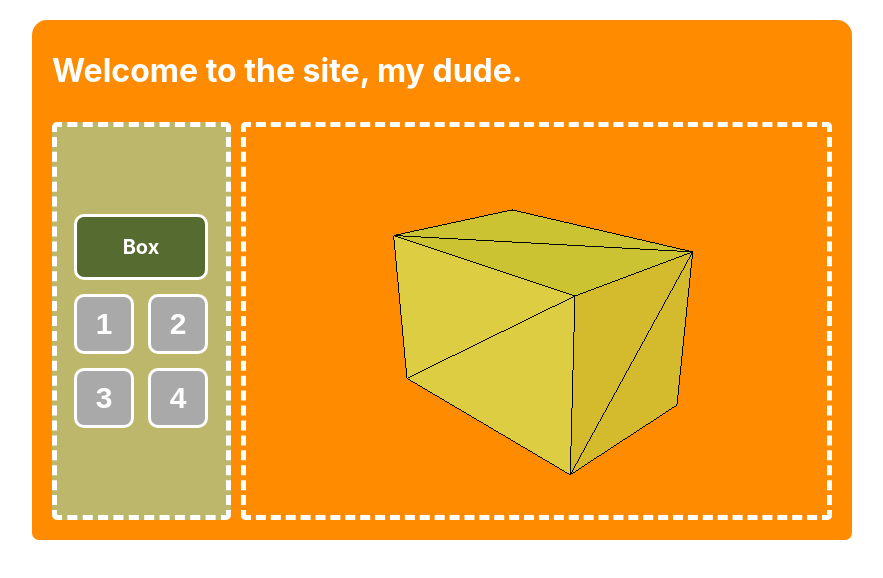
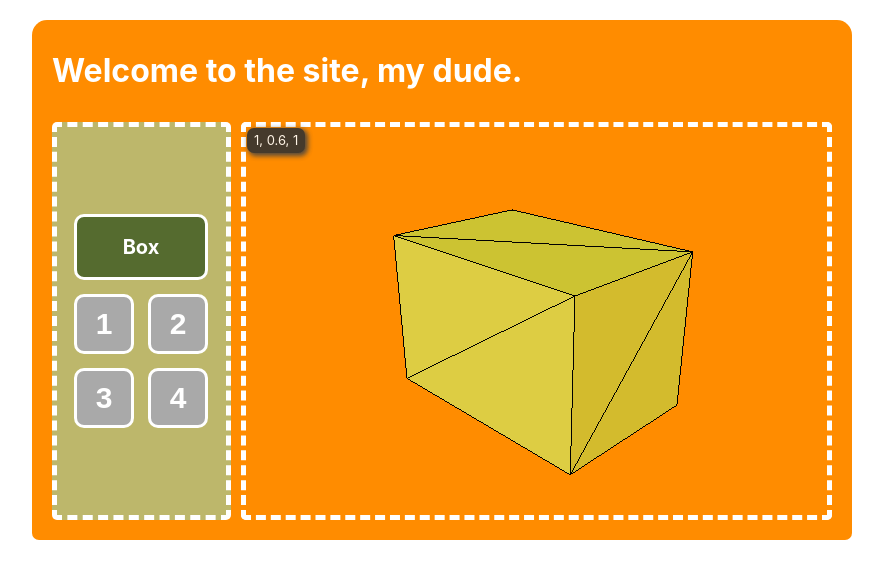
Before and after one commit to fn3d/mydude.github.io, a React (Create React App) app in the folder react-test-1/: page / in a window 1280 px wide. Shown: the top 578 px of the page, without its empty margins (198-1081 px from the left). Built offline with nearby package versions, Linux system fonts and the light colour scheme.

Commit message:
add coordinates label

```diff
--- a/react-test-1/src/App.css
+++ b/react-test-1/src/App.css
@@ -81,11 +81,21 @@ h1 {
 }
 
 .canvasContainer {
+  position: relative;
   width: 100%;
   border-style: dashed;
   border-radius: 5px;
   border-color: white;
   border-width: 5px;
+}
+
+.canvasUISpace {
+  position: absolute;
+  width: 580px;
+  height: 390px;
+  margin-left: 195px;
+  margin-top: 6px;
+  pointer-events: none;
 }
 
 .panelButton {
--- a/react-test-1/src/App.js
+++ b/react-test-1/src/App.js
@@ -1,10 +1,11 @@
 import './App.css';
 import * as THREE from 'three';
-import { Canvas, useFrame, useThree } from '@react-three/fiber';
-import { StrictMode, useRef, useState } from 'react';
+import { Canvas, useFrame } from '@react-three/fiber';
+import { StrictMode, useRef, useState, useEffect } from 'react';
 import { OrbitControls } from '@react-three/drei';
 import { SceneProvider, SceneSetter, useScene } from './scene/sceneContext';
-import { createPrimitive } from './scene/geom';
+import { createPrimitive, roundToDecimalPlaces } from './scene/geom';
+import { DynamicLabel } from './scene/dynamicLabel';
 
 // Set up the button with a pointer to a PerformActionOnClick.
 function PanelButton({buttonString, onClick}) {
@@ -48,6 +49,50 @@ function MainPanel() {
 		</div>
 		</SceneProvider>
 	);
+}
+
+function CanvasUISpace({raycastCoords, mouseCoords}) {
+
+	return (
+		<div className="canvasUISpace">
+			<DynamicLabel
+				raycastCoords={ raycastCoords }
+				mouseCoords={ mouseCoords }
+			/>
+		</div>
+	);
+}
+
+function CanvasMain({primitive}) {
+
+	const { renderer, scene, camera } = useScene();
+	const [ raycastCoords, setCoords ] = useState();
+	const [ mouseCoords, setMouseCoords ] = useState();
+
+	// Need to use useEffect here to avoid an infinite
+	// rendering loop. We do need to initialize the
+	// setter function.
+	useEffect(() => {
+		setCoords(null);
+		setMouseCoords(null);
+	}, []);
+
+	return (
+		<>
+			<CanvasContainer
+				primitive={ primitive }
+				renderer={ renderer }
+				scene={ scene }
+				camera={ camera }
+				coordinateSetter={ setCoords }
+				mouseCoordSetter={ setMouseCoords }
+			/>
+			<CanvasUISpace
+				raycastCoords={ raycastCoords }
+				mouseCoords={ mouseCoords }
+			/>
+		</>
+	)
 }
 
 // This houses all the buttons as well as the object label, and for
@@ -94,19 +139,12 @@ function ButtonsContainer() {
 				/>
 				))}
 			</div>
-			<CanvasContainer primitive={primitive} />
+			<CanvasMain primitive={ primitive } />
 		</>
 	);
 }
 
-function Foo() {
-	useFrame((state, delta, xrFrame) => {
-	  // This function runs at the native refresh rate inside of a shared render-loop
-	  console.log("Frames flippin'!");
-	})
-}
-
-function RayCast({mousePos, scene, camera, renderer}) {
+function RayCast({mousePos, renderer, scene, camera, coordinateSetter}) {
 
 	const rcRef = useRef(new THREE.Raycaster());
 
@@ -115,6 +153,26 @@ function RayCast({mousePos, scene, camera, renderer}) {
 		if (scene && mousePos && camera && renderer) {
 			rcRef.current.setFromCamera(mousePos, camera);
 			let intersects = rcRef.current.intersectObjects(scene.children);
+			let coordStr = "";
+			if (intersects.length > 0) {
+				//console.log(intersects[0].point);
+				const array = [intersects[0].point.x,
+							   intersects[0].point.y,
+							   intersects[0].point.z];
+				let roundedPoint = [];
+				array.forEach(element => {
+					const tempVal = roundToDecimalPlaces(element, 3);
+					roundedPoint.push(tempVal);
+				});
+
+				coordStr = roundedPoint[0].toString() + ", " +
+								 roundedPoint[1].toString() + ", " +
+								 roundedPoint[2].toString() ;
+				coordinateSetter(coordStr);
+			} else {
+				coordStr = "0.0, 0.0, 0.0";
+				coordinateSetter(coordStr);
+			}
 		}
 	})
 }
@@ -126,10 +184,9 @@ function RayCast({mousePos, scene, camera, renderer}) {
 // context created seperately in sceneContext.js. The primitive
 // is being passed here from the ButtonsContainer parent once
 // the geometry has been prepared in geom.js.
-function CanvasContainer({primitive}) {
+function CanvasContainer({primitive, renderer, scene, camera, coordinateSetter, mouseCoordSetter}) {
 
-	const mousePos = new THREE.Vector2;
-	const { renderer, scene, camera } = useScene();
+	const [ mousePos, mousePosSetter ] = useState(new THREE.Vector2());
 
 	const handleMouseClick = (event) => {
 		//mousePos.x = (event.clientX / window.innerWidth) * 2 - 1;
@@ -141,6 +198,7 @@ function CanvasContainer({primitive}) {
 	const handleMouseMove = (event) => {
 		mousePos.x = (event.clientX - canvasBounds.left) / canvasBounds.width * 2 - 1;
 		mousePos.y = -((event.clientY - canvasBounds.top) / canvasBounds.height) * 2 + 1;
+		mouseCoordSetter(mousePos);
 	}
 
 	return (
@@ -166,6 +224,7 @@ function CanvasContainer({primitive}) {
 						scene={ scene }
 						camera={ camera }
 						renderer={ renderer }
+						coordinateSetter={ coordinateSetter }
 					/>
 				</Canvas>
 			</StrictMode>
--- /dev/null
+++ b/react-test-1/src/scene/dynamicLabel.js
@@ -0,0 +1,26 @@
+import * as THREE from 'three';
+
+export function DynamicLabel({ raycastCoords, mouseCoords }) {
+
+    return (
+        <div className="dynamicLabel"
+            style={{
+                display: 'inline-block',
+                position: 'absolute',
+                textAlign: 'center',
+                height: '25px',
+                opacity: '90%',
+                backgroundColor: '#313131',
+                color: 'white',
+                borderRadius: '7px',
+                lineHeight: '25px',
+                paddingLeft: '7px',
+                paddingRight: '7px',
+                fontSize: '13px',
+                boxShadow: '2px 2px 5px 1px #434343'
+            }}
+        >
+            { raycastCoords }
+        </div>
+    );
+}
--- a/react-test-1/src/scene/geom.js
+++ b/react-test-1/src/scene/geom.js
@@ -42,3 +42,8 @@ export function createPrimitive(primType) {
         </mesh>
     );
 }
+
+export function roundToDecimalPlaces(num, decimalPlaces) {
+    const factor = Math.pow(10, decimalPlaces);
+    return Math.round(num * factor) / factor;
+}
```
